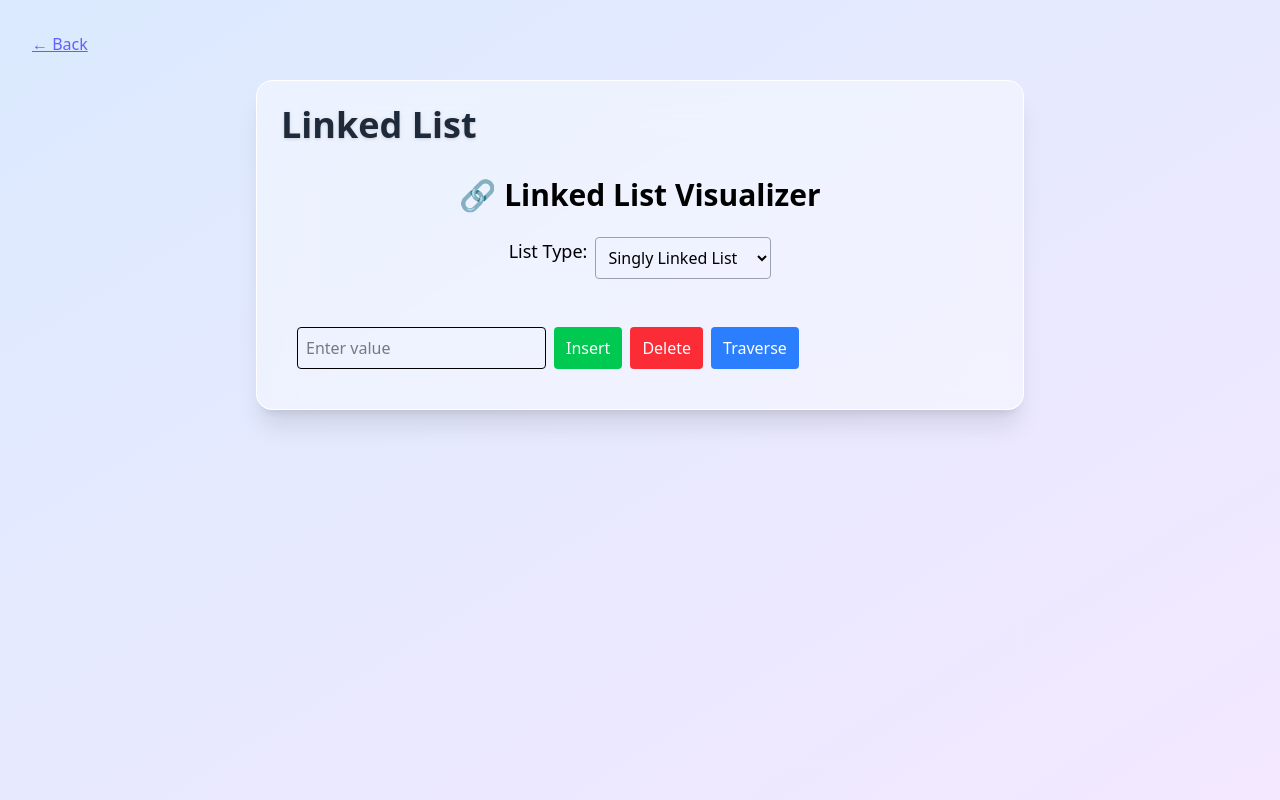
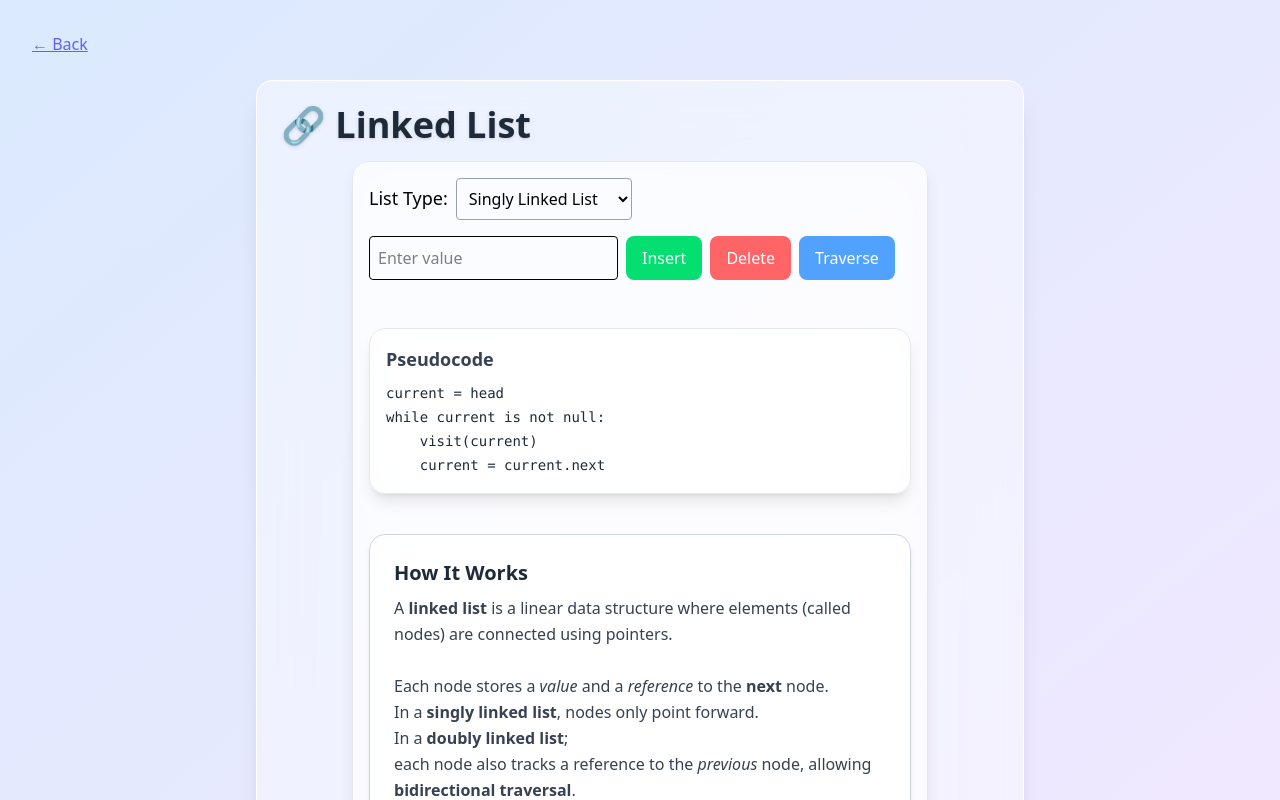
Before and after one commit to builtbydani/dsa-showcase, a React (Vite) app: page /linkedlist in a window 1280 px wide. Shown: the top 800 px of the page. Built offline with nearby package versions, Linux system fonts and the light colour scheme.

Commit message:
LinkedList implementation finished

```diff
--- a/src/components/LinkedList/LinkedListCanvas.jsx
+++ b/src/components/LinkedList/LinkedListCanvas.jsx
@@ -1,9 +1,15 @@
-export default function LinkedListCanvas({ list, type, animationState }) {
+export default function LinkedListCanvas({ list, type, animationState, activeIndex }) {
   return (
     <div className="flex items-center flex-wrap gap-4 mt-8">
       {list?.map((node, index) => (
         <div key={index} className="flex items-center gap-2">
-          <div className="bg-purple-400 text-white px-4 py-2 rounded shadow">
+          <div
+            className={`px-4 py-2 rounded shadow text-white transition-all duration-300 ${
+              index === activeIndex
+                ? "bg-yellow-400 scale-110 ring-2 ring-yellow-300"
+                : "bg-purple-400"
+            }`}
+          >
             {node.value}
           </div>
           {index < list.length - 1 && (
--- a/src/components/LinkedList/LinkedListControls.jsx
+++ b/src/components/LinkedList/LinkedListControls.jsx
@@ -1,26 +1,20 @@
 import { useState } from "react";
-import { SinglyLinkedList, DoublyLinkedList } from "./LinkedListLogic";
+import  Button  from "../Common/Button";
 
-export default function LinkedListControls({ type, setList, setAnimationState }) {
+export default function LinkedListControls({ type, instance, forceUpdate, setAnimationState }) {
   const [input, setInput] = useState("");
-  const [instance, setInstance] = useState(
-    type === "singly" ? new SinglyLinkedList() : new DoublyLinkedList()
-  );
-
-  const updateList = () => {
-    setList(instance.toArray());
-  };
 
   const handleInsert = () => {
-    if (!input) return;
+    if (!input.trim()) return;
     instance.insertAtEnd(input);
-    updateList();
+    forceUpdate(); // refresh UI
     setInput("");
   };
 
   const handleDelete = () => {
+    if (!input.trim()) return;
     instance.delete(input);
-    updateList();
+    forceUpdate(); // refresh UI
     setInput("");
   };
 
@@ -36,15 +30,15 @@ export default function LinkedListControls({ type, setList, setAnimationState })
         className="p-2 border rounded"
         placeholder="Enter value"
       />
-      <button onClick={handleInsert} className="bg-green-500 px-3 py-1 rounded text-white">
+      <Button onClick={handleInsert} variant="green">
         Insert
-      </button>
-      <button onClick={handleDelete} className="bg-red-500 px-3 py-1 rounded text-white">
+      </Button>
+      <Button onClick={handleDelete} variant="red">
         Delete
-      </button>
-      <button onClick={handleTraverse} className="bg-blue-500 px-3 py-1 rounded text-white">
+      </Button>
+      <Button onClick={handleTraverse} variant="blue">
         Traverse
-      </button>
+      </Button>
     </div>
   );
 }
--- a/src/components/LinkedList/LinkedListDemo.jsx
+++ b/src/components/LinkedList/LinkedListDemo.jsx
@@ -2,26 +2,58 @@ import { useState, useEffect } from "react";
 import LinkedListCanvas from "./LinkedListCanvas";
 import LinkedListControls from "./LinkedListControls";
 import { SinglyLinkedList, DoublyLinkedList } from "./LinkedListLogic";
+import PseudocodeBox from "./PseudocodeBox";
+import GlowPanel from "../Common/GlowPanel";
+import DescriptionBox from "../Common/DescriptionBox";
 
 export default function LinkedListDemo() {
-  const [listType, setListType] = useState("singly"); // "singly" or "doubly"
-  const [linkedList, setLinkedList] = useState(null); // will hold array of nodes
+  const [listType, setListType] = useState("singly");
+  const [listInstance, setListInstance] = useState(new SinglyLinkedList());
+  const [tick, setTick] = useState(0); // trigger rerender after mutating list
   const [animationState, setAnimationState] = useState("paused");
+  const [activeIndex, setActiveIndex] = useState(null);
+  const [pseudocodeLine, setPseudocodeLine] = useState(null);
 
-  // Reset list when switching type
   useEffect(() => {
     const freshList = listType === "singly"
       ? new SinglyLinkedList()
       : new DoublyLinkedList();
-
-    setLinkedList(freshList.toArray());
+    setListInstance(freshList);
+    setTick(t => t + 1); // trigger rerender
   }, [listType]);
 
+  useEffect(() => {
+    if (animationState !== "traversing") return;
+
+    const nodes = listInstance.toArray();
+    let i = 0;
+
+    const interval = setInterval(() => {
+      if (i >= nodes.length) {
+        clearInterval(interval);
+        setActiveIndex(null);
+        setPseudocodeLine(null);
+        setAnimationState("paused");
+        return;
+      }
+      setPseudocodeLine(i === 0 ? 0 : 2);
+      setActiveIndex(i);
+
+      setTimeout(() => {
+        setPseudocodeLine(3);
+      }, 300);
+
+      i++;
+    }, 600);
+
+    return () => clearInterval(interval);
+  }, [animationState, listInstance]);
+
+  const forceUpdate = () => setTick(t => t + 1);
+
   return (
-    <div className="p-4 max-w-4xl mx-auto">
-      <h1 className="text-3xl font-bold mb-6 text-center">🔗 Linked List Visualizer</h1>
+    <GlowPanel>
 
-      <div className="flex justify-center mb-6">
         <label className="mr-2 text-lg font-medium">List Type:</label>
         <select
           value={listType}
@@ -31,19 +63,49 @@ export default function LinkedListDemo() {
           <option value="singly">Singly Linked List</option>
           <option value="doubly">Doubly Linked List</option>
         </select>
-      </div>
-
-      <LinkedListCanvas
-        list={linkedList}
-        type={listType}
-        animationState={animationState}
-      />
 
       <LinkedListControls
         type={listType}
-        setList={setLinkedList}
+        instance={listInstance}
+        forceUpdate={forceUpdate}
         setAnimationState={setAnimationState}
       />
-    </div>
+
+      <LinkedListCanvas
+        list={listInstance.toArray()}
+        type={listType}
+        animationState={animationState}
+        activeIndex={activeIndex}
+      />
+
+      <PseudocodeBox activeLine={pseudocodeLine} />
+
+      <DescriptionBox>
+        A <strong>linked list</strong> is a linear data structure where elements (called nodes)
+        are connected using pointers.
+        <br />
+        <br />
+        Each node stores a <em>value</em> and a <em>reference</em> to the{" "}
+        <strong>next</strong> node.
+        <br />
+        In a <strong>singly linked list</strong>, nodes only point forward.
+        <br />
+        In a <strong>doubly linked list</strong>;
+        <br />
+        each node also tracks a reference to the{" "}
+        <em>previous</em> node, allowing <strong>bidirectional traversal</strong>.
+        <br />
+        <br />
+        Unlike <strong>arrays</strong>,
+        <br />
+        <strong>linked lists </strong>
+        don’t store elements in contiguous memory
+        <br />
+        and allow efficient insertion/deletion
+        <br />
+        <em>without</em> shifting other elements.
+      </DescriptionBox>
+
+    </GlowPanel>
   );
 }
--- a/src/components/LinkedList/LinkedListLogic.js
+++ b/src/components/LinkedList/LinkedListLogic.js
@@ -24,14 +24,17 @@ export class SinglyLinkedList {
 
   delete(value) {
     if (!this.head) return;
-    if (!this.head.value === value) {
+    if (this.head.value === value) {
       this.head = this.head.next;
+      return;
     }
+
     let curr = this.head;
-    if (curr.next && curr.next.value !== value) {
+    while (curr.next && curr.next.value !== value) {
       curr = curr.next;
     }
-    if (curr.next) {
+
+    if (curr.next && curr.next.value === value) {
       curr.next = curr.next.next;
     }
   }
@@ -53,6 +56,7 @@ export class DoublyLinkedList {
   }
 
   insertAtEnd(value) {
+    const newNode = new ListNode(value);
     if (!this.head) {
       this.head = newNode;
       return;
@@ -74,7 +78,7 @@ export class DoublyLinkedList {
     while (curr && curr.value !== value) {
       curr = curr.next;
     }
-    if (curr) {
+    if (curr && curr.value === value) {
       if (curr.prev) curr.prev.next = curr.next;
       if (curr.next) curr.next.prev = curr.prev;
     }
--- /dev/null
+++ b/src/components/LinkedList/PseudocodeBox.jsx
@@ -0,0 +1,27 @@
+import GlowPanel from "../Common/GlowPanel";
+
+export default function PseudocodeBox({ activeLine }) {
+  const codeLines = [
+    "current = head",
+    "while current is not null:",
+    "    visit(current)",
+    "    current = current.next",
+  ];
+
+  return (
+    <GlowPanel title="Pseudocode">
+        <pre className="text-sm font-mono leading-6">
+          {codeLines.map((line, i) => (
+            <div
+              key={i}
+              className={`transition-all ${
+                i === activeLine ? "text-yellow-300 font-bold" : "text-gray-800"
+              }`}
+            >
+              {line}
+            </div>
+          ))}
+        </pre>
+    </GlowPanel>
+  );
+}
--- a/src/pages/LinkedListPage.jsx
+++ b/src/pages/LinkedListPage.jsx
@@ -3,7 +3,7 @@ import LinkedListDemo from "../components/LinkedList/LinkedListDemo.jsx";
 
 export default function LinkedListPage() {
   return (
-    <DSAPageLayout title="Linked List">
+    <DSAPageLayout title="🔗 Linked List">
       <LinkedListDemo />
     </DSAPageLayout>
   );
```
